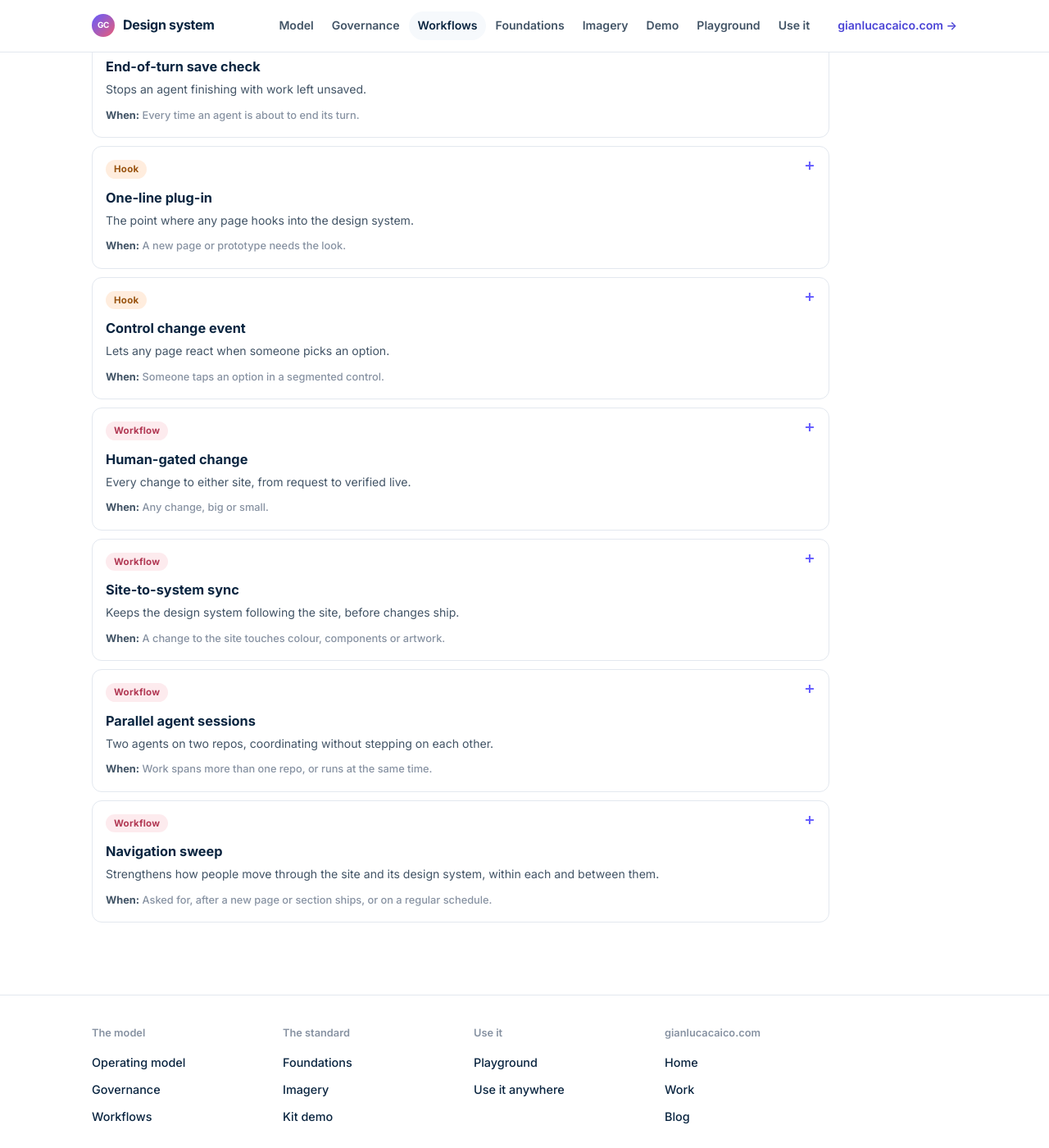
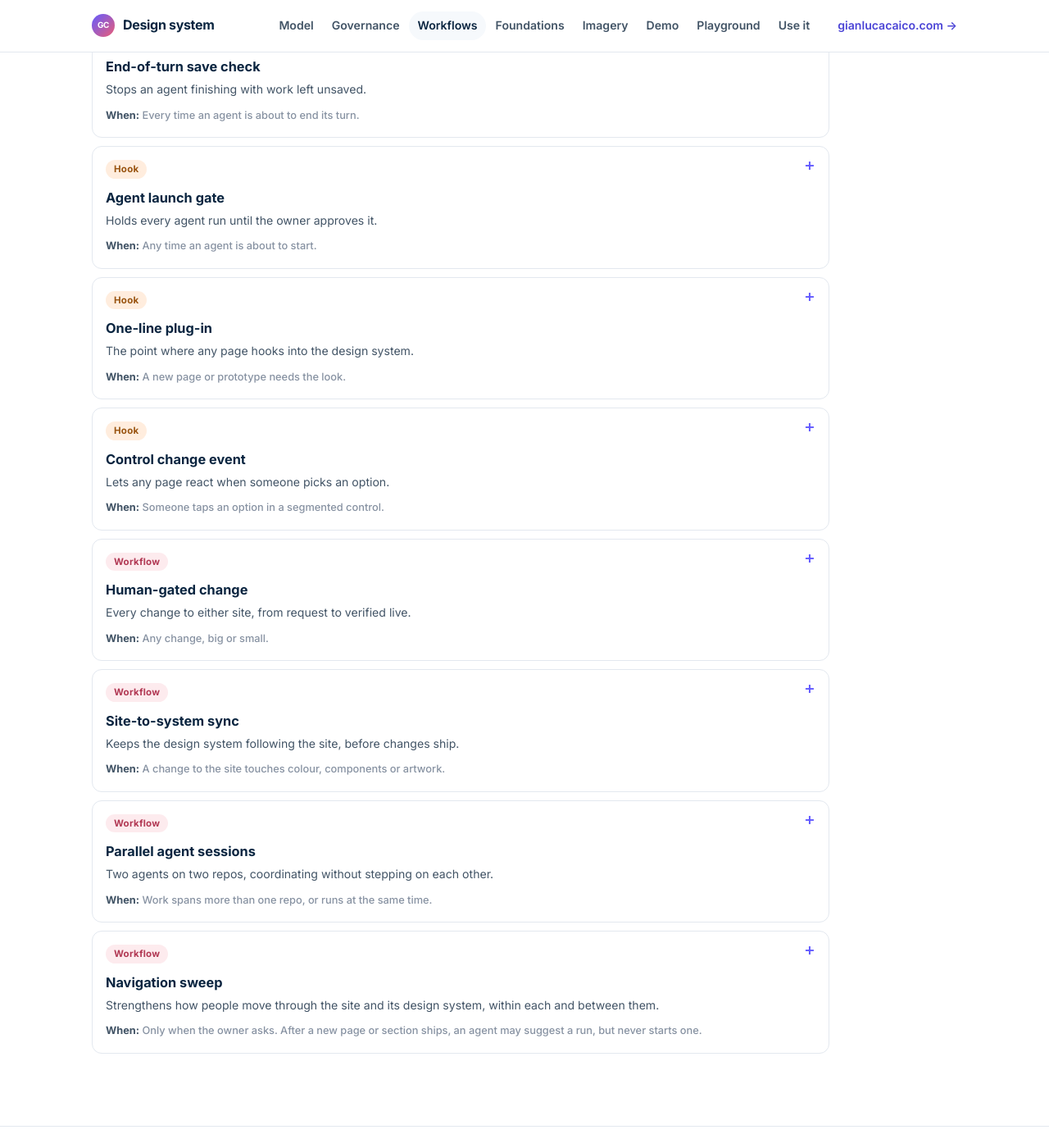
Before and after one commit to gianlucacaico/design-system, a Jekyll site: the page built from workflows.html, in a window 1280 px wide and 1400 px high, scrolled down 3282 px. Shown: the whole window at 82% size. Built offline with Jekyll 4.4.1, drawn with Linux system fonts in a browser that asks for light colours; some of the changed text lies outside the part shown.

Commit message:
Record that agents run only when Gianluca starts them (#17)
An Agent launch gate card, the Navigation sweep card without a schedule, agent-driven sessions in Governance, and a decision log entry.

Co-Authored-By: Claude Opus 5.5 <noreply@anthropic.com>
Claude-Session: https://claude.ai/code/session_01XoQp4uCUR5tgHLTkvpUygp

```diff
--- a/_data/decisions.yml
+++ b/_data/decisions.yml
@@ -1,5 +1,8 @@
 # Decision log for the design system, shown on its Governance page.
 # Add a line for every design decision Gianluca makes, newest first. Month and year only.
+- when: Nov 2026
+  decision: "Agents run only when Gianluca starts them. A session may suggest a run, never start one, and Claude Code asks him to approve every launch of the navigation agent."
+  why: "A person stays in the loop: he judges when a sweep is worth running, and nothing runs on a schedule or by itself."
 - when: Nov 2026
   decision: "The design system becomes a portal: a home page that shows every page at a glance, in three groups, and eight short pages instead of one long one. The menu stays on screen, with a Menu button on phones, and every menu, the home page and the footer are built from one list (<code>_data/nav.yml</code>)."
   why: "The single page had reached 34 phone screens and was heading for about 60. People come to look one thing up, and a new page now takes one line to add."
--- a/_data/model.yml
+++ b/_data/model.yml
@@ -98,7 +98,7 @@ program:
     text: "Each product team's site runs the same two-way check against the shared design system. A difference shows up on the change that caused it, and its owner decides which side is right."
     here: "Here: [tokens] tokens, checked from both sides"
   - title: "Agents for pace, owners for judgement"
-    text: "Agents draft and prove every change. A named owner for each product approves it at the gate, one change at a time."
+    text: "Agents draft and prove every change. A named owner for each product approves it at the gate, one change at a time, and decides when any agent runs."
     here: "Here: one owner approves every change on both sites"
   - title: "An audit trail by default"
     text: "Every change is one review page with its wording, check results and approval, and can be undone in one step. Every design decision is logged with its reason."
--- a/_data/workflows.yml
+++ b/_data/workflows.yml
@@ -243,8 +243,25 @@
   outputs: "Nothing when all is saved. A prompt to push when it isn't."
   guardrails:
     - "It steps aside if it has already prompted once, so it can't loop."
-  here: "A Stop hook set by the cloud environment these Claude sessions run in, not by either repo."
+  here: "A Stop hook set by the cloud environment these agent-driven sessions run in, not by either repo."
   works_with: [gated-change]
+
+- id: agent-gate
+  type: hook
+  name: Agent launch gate
+  summary: "Holds every agent run until the owner approves it."
+  when: "Any time an agent is about to start."
+  inputs: "The agent that is about to run, and what it was asked to do."
+  steps:
+    - "Stop before the agent starts."
+    - "Show the owner which agent is about to run."
+    - "Start it only if the owner approves. Otherwise nothing runs."
+  outputs: "An agent run the owner chose, or no run at all."
+  guardrails:
+    - "Agents never start by themselves, on a schedule, or because another agent suggested it."
+    - "Suggesting a run is fine. Starting one is the owner's call."
+  here: "An ask rule for Agent(navigator) in .claude/settings.json of the site's repo, plus the working agreement in both repos' CLAUDE.md. Claude Code's bypass permissions mode skips all prompts, so there the written rule still applies."
+  works_with: [navigation-sweep, gated-change]
 
 - id: plug-in
   type: hook
@@ -337,7 +354,7 @@
   type: workflow
   name: Navigation sweep
   summary: "Strengthens how people move through the site and its design system, within each and between them."
-  when: "Asked for, after a new page or section ships, or on a regular schedule."
+  when: "Only when the owner asks. After a new page or section ships, an agent may suggest a run, but never starts one."
   inputs: "Both sites, the navigation standard and the decision log."
   steps:
     - "Map both sites with the navigation map."
@@ -350,7 +367,8 @@
   outputs: "A map, a prioritised review, previews of each proposal, and a list of decisions for the owner."
   guardrails:
     - "Changes nothing on either site by itself."
+    - "Runs only when the owner starts it, and every launch waits for their approval."
     - "A proposal that reverses a logged decision is a question for the owner, not a draft."
     - "One change per review page."
-  here: "Claude Code skill /navigate in the site's repo, first run in November 2026 (gianlucacaico.github.io#12)."
-  works_with: [nav-map, preview, edit, gated-change]
+  here: "Claude Code skill /navigate in the site's repo, or the navigator agent (.claude/agents/navigator.md), which runs the whole sweep and reports back. Only the owner starts it (/navigator), and .claude/settings.json makes Claude Code ask before every launch. First run November 2026 (gianlucacaico.github.io#12)."
+  works_with: [nav-map, agent-gate, preview, edit, gated-change]
--- a/governance.html
+++ b/governance.html
@@ -14,7 +14,7 @@ description: "A design system is only useful while it matches what ships. These
           <div><dt>gianlucacaico.com</dt><dd>The source. Pages, components and artwork are designed and shipped there first.</dd></div>
           <div><dt>This design system</dt><dd>The standard. The tokens, components and rules, written down so any page can use them.</dd></div>
           <div><dt>Gianluca</dt><dd>Approves every change before it goes live, on either site.</dd></div>
-          <div><dt>Claude sessions</dt><dd>Draft changes, preview them, open a review page, and check the live site after publishing.</dd></div>
+          <div><dt>Agent-driven sessions</dt><dd>Draft changes, preview them, open a review page, and check the live site after publishing. They may suggest running an agent, but only Gianluca starts one.</dd></div>
         </dl>
       </div>
 
```
Also changed, not shown: CLAUDE.md (+2 -1 lines).
